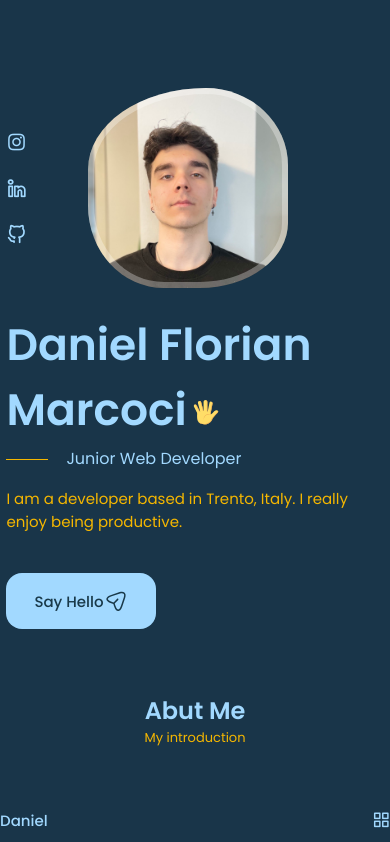
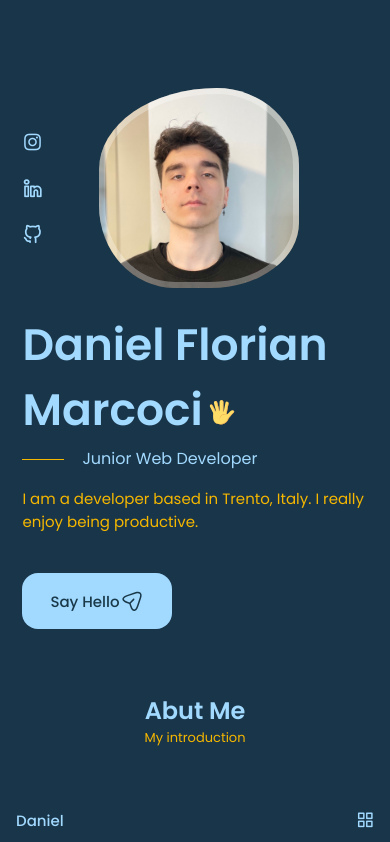
Before and after one commit to WezzieMan/portfolio, a React (Create React App) app: page / in a window 390 px wide. Shown: the top 842 px of the page. Built offline with nearby package versions, Linux system fonts and the light colour scheme.

Commit message:
added some padding on left/right on smaller screens. Started to add light/dark switcher

```diff
--- a/src/App.css
+++ b/src/App.css
@@ -6,12 +6,12 @@
 :root {
   --header-height: 3rem;
 
-  /*========== Colors ==========*/
-  --title-color: #A2D9FF; /* #333333 */
-  --title-color-dark: #61C9A8; /* #000 */
-  --text-color: #F5B700; /* #757575 */
-  --body-color: #193549; /* #FAFAFA */
-  --container-color: #193949; /* #fff */
+    /*========== Colors ==========*/
+    --title-color: #A2D9FF;
+    --title-color-dark: #61C9A8;
+    --text-color: #F5B700;
+    --body-color: #193549;
+    --container-color: #193949;
 
   /*========== Font and Typography ==========*/
   --body-font: 'Poppins', sans-serif;
@@ -48,6 +48,24 @@
   --z-fixed: 100;
   --z-modal: 1000;
 }
+/* #dark { */
+    /*========== Colors ==========*/
+    /* --title-color: #A2D9FF;
+    --title-color-dark: #61C9A8;
+    --text-color: #F5B700;
+    --body-color: #193549;
+    --container-color: #193949; */
+/* } */
+
+/* #light { */
+    /*========== Colors ==========*/
+    /* --title-color: #333333;
+    --title-color-dark: #000;
+    --text-color: #757575;
+    --body-color: #FAFAFA;
+    --container-color: #fff; */
+/* } */
+
 
 /*========== Responsive Typography ==========*/
 @media screen and (max-width: 992px) {
@@ -155,6 +173,10 @@ html  { scroll-behavior: smooth; }
     width: 22px;
     height: 22px;
   }
+  header, main, footer {
+    padding-left: 1rem;
+    padding-right: 1rem;
+  }
 }
 
 /* For medium devices */
--- a/src/App.js
+++ b/src/App.js
@@ -8,10 +8,19 @@ import Contact from "./components/contact/Contact";
 import Footer from "./components/footer/Footer";
 import Scrollup from "./components/scrollup/Scrollup";
 import Portfolio from "./components/portfolio/Portfolio";
+import { createContext, useState } from "react";
+
+// export const ThemeContext = createContext(null)
 
 function App() {
+  // const [theme, setTheme] = useState("dark");
+
+  // const toggleTheme = () => {
+  //   setTheme((cur) => (cur === "light" ? "dark" : "light"));
+  // }
   return (
-    <>
+    // <ThemeContext.Provider value={{ theme, toggleTheme }}>
+      <div >
         <Header />
 
         <main className="main">
@@ -25,7 +34,8 @@ function App() {
 
         <Footer />
         <Scrollup />
-    </>
+      </div>
+    // </ThemeContext.Provider>
   );
 }
 
```
Lines whose indentation alone changed are shown as unchanged.
